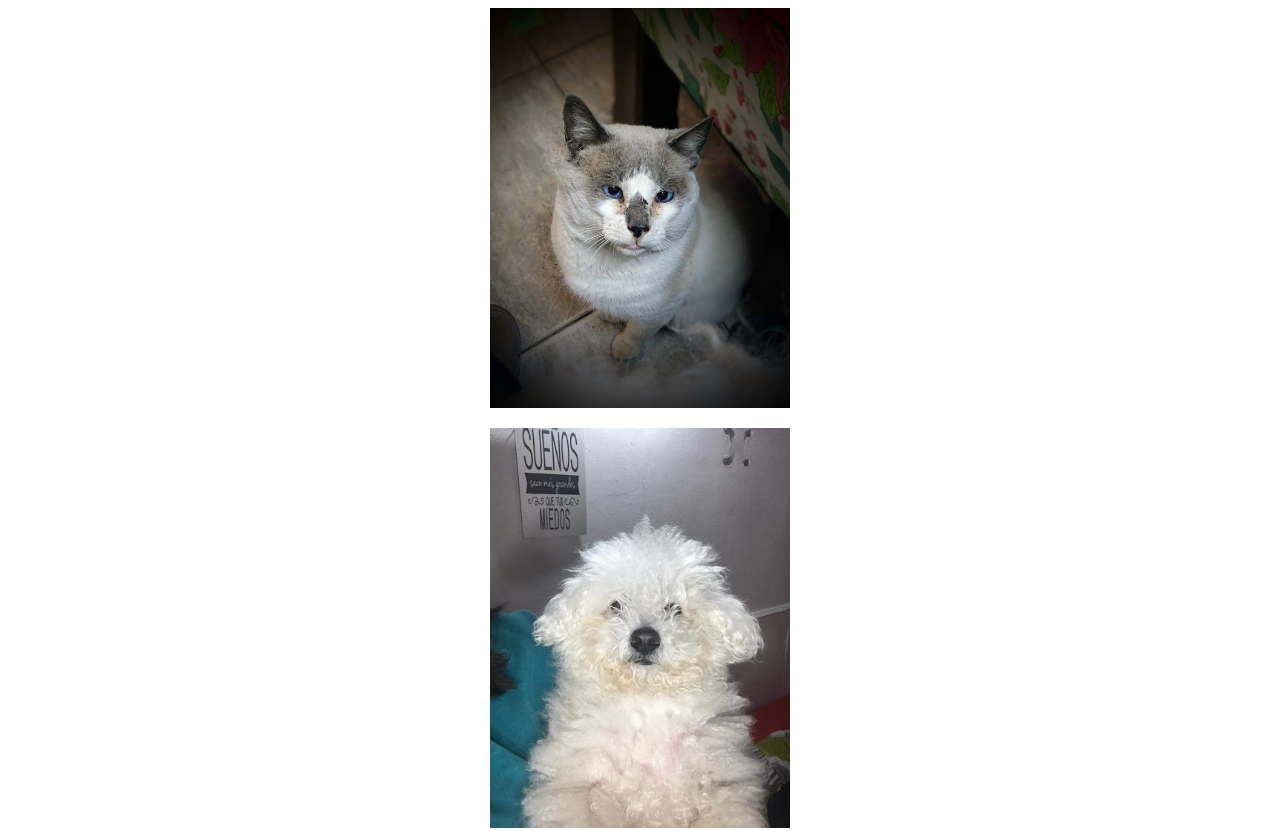
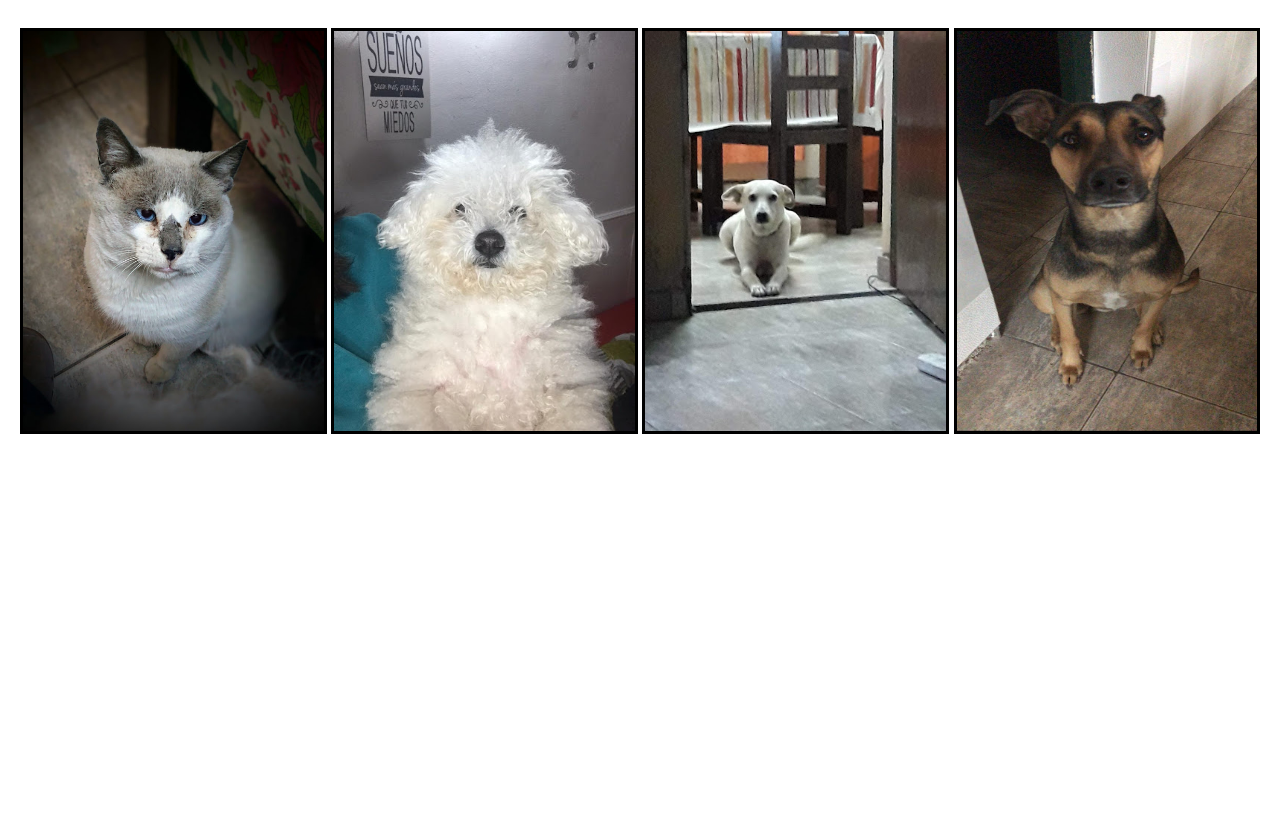
Before and after one commit to tmateot/programacionIII, a plain HTML site: page pagina1.html in a window 1280 px wide. Shown: the top 831 px of the page. After the commit the page ends 800 px from the top, so only its background shows below. Drawn offline with Linux system fonts and the light colour scheme.

Commit message:
Css de las fotos

```diff
--- a/pagina1.css
+++ b/pagina1.css
@@ -3,17 +3,24 @@
     display: grid;
     gap: 20px;
     justify-items: center;
+    padding: 20px;
+    grid-template-columns: repeat(auto-fit, minmax(200px, 1fr));
+
 }
 .paco-foto{
     height: 400px;
+    border: 3px solid black;
 }
 .pipo-foto{
     height: 400px;
+    border: 3px solid black;
 }
 .bruno-foto{
     height: 400px;
+    border: 3px solid black;
 }
 .lola-foto{
     height: 400px;
     width: 300px;
+    border: 3px solid black;
 }
```
